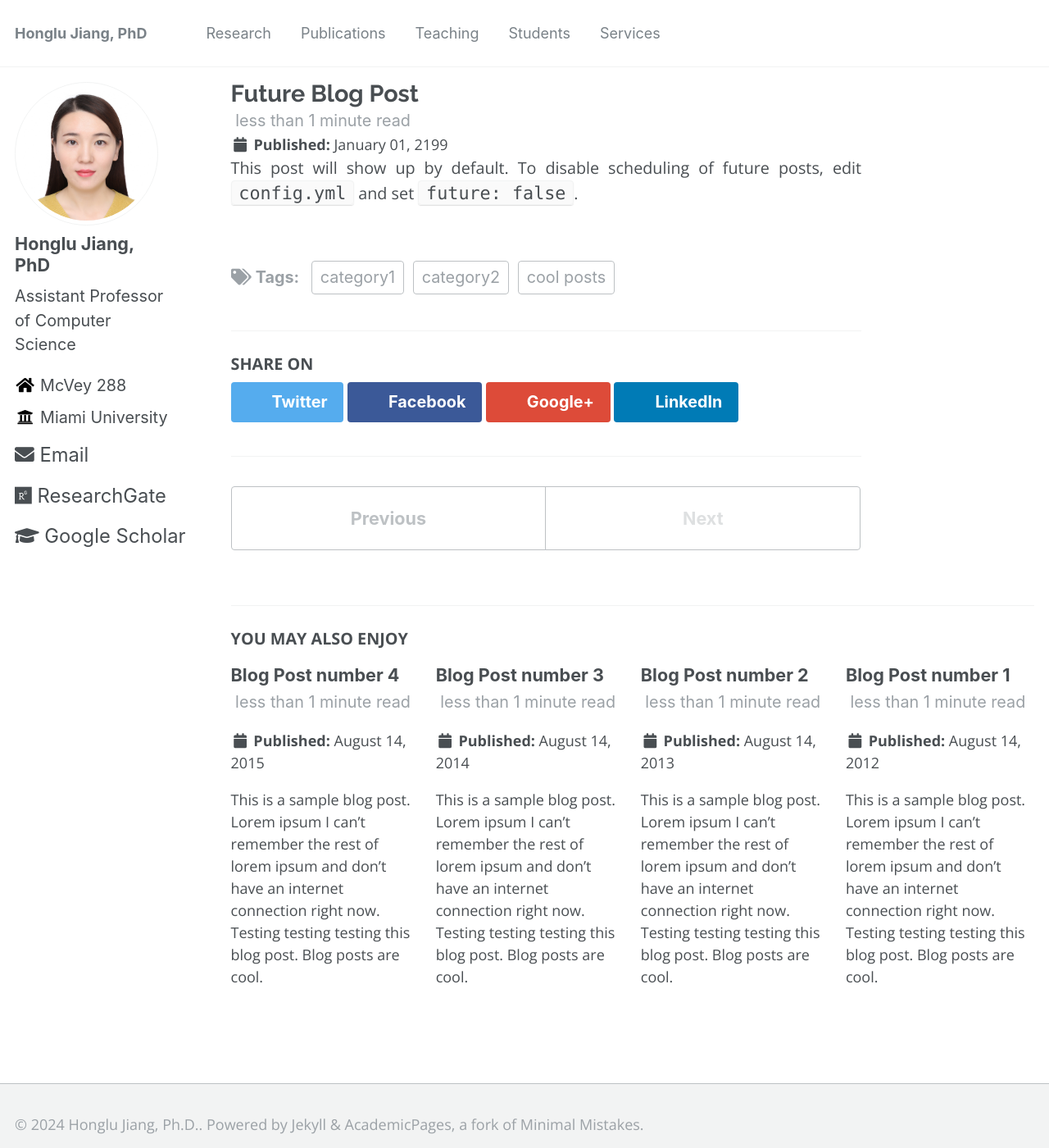
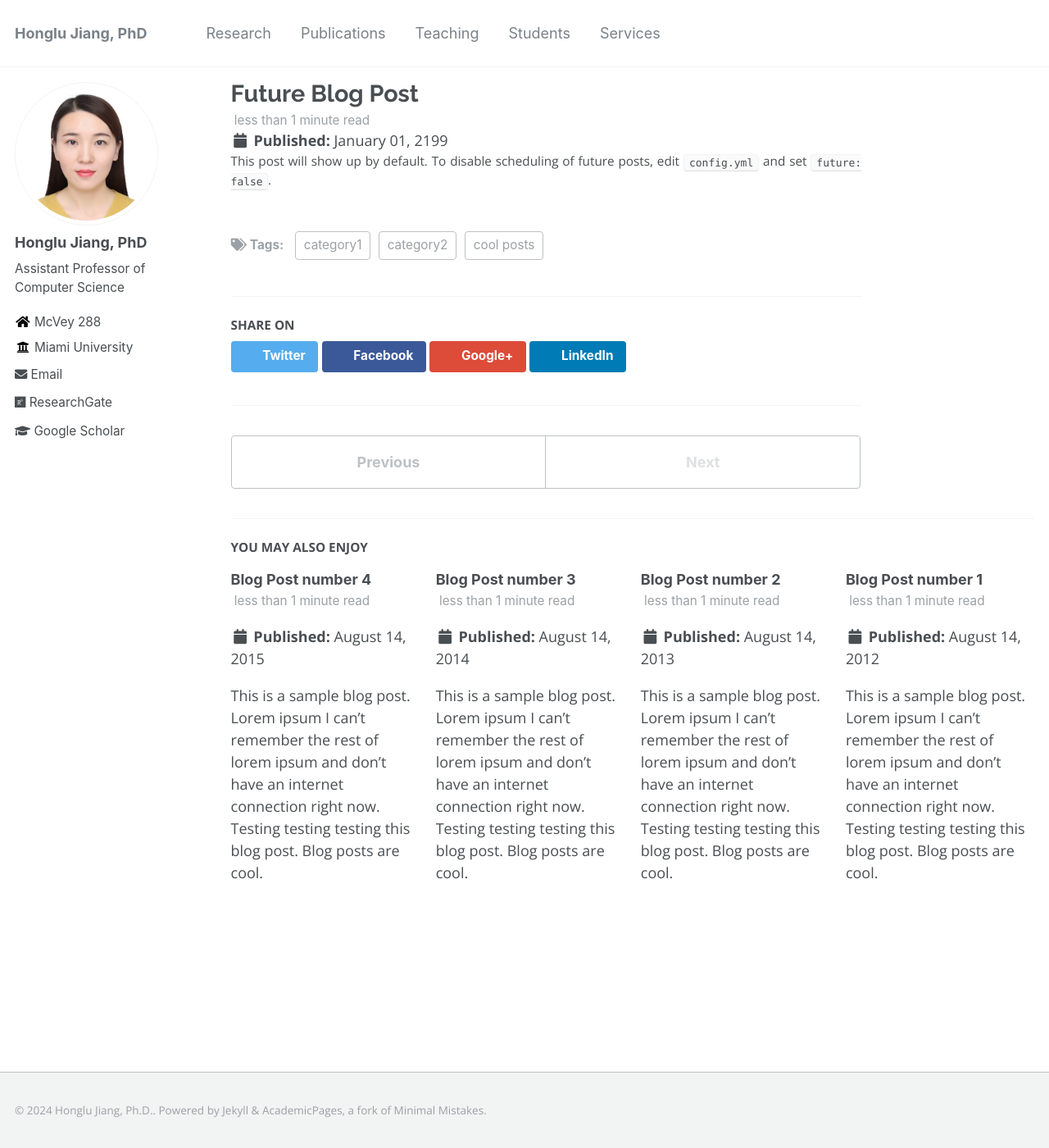
Before and after one commit to hljiang0720/hljiang.github.io, a Jekyll site: the page built from _posts/2199-01-01-future-post.md, in a window 1280 px wide and 1400 px high. Shown: the whole window at 82% size. Built offline with Jekyll 4.4.1, drawn with Linux system fonts in a browser that asks for light colours.

Commit message:
Update _variables.scss

```diff
--- a/_sass/_variables.scss
+++ b/_sass/_variables.scss
@@ -36,11 +36,11 @@ $caption-font-family        : $serif;
 $type-size-1                : 2.441em;  // ~39.056px
 $type-size-2                : 1.953em;  // ~31.248px
 $type-size-3                : 1.6em;  // ~25.008px
-$type-size-4                : 1.3em;   // ~20px
-$type-size-5                : 1.2em;      // ~16px
-$type-size-6                : 1.1em;   // ~12px
-$type-size-7                : 1em; // ~11px
-$type-size-8                : 0.9em;  // ~10px
+$type-size-4                : 1.25em;   // ~20px
+$type-size-5                : 1em;      // ~16px
+$type-size-6                : 0.85em;   // ~12px
+$type-size-7                : 0.75em; // ~11px
+$type-size-8                : 0.8em;  // ~10px
 
 
 /*
```
